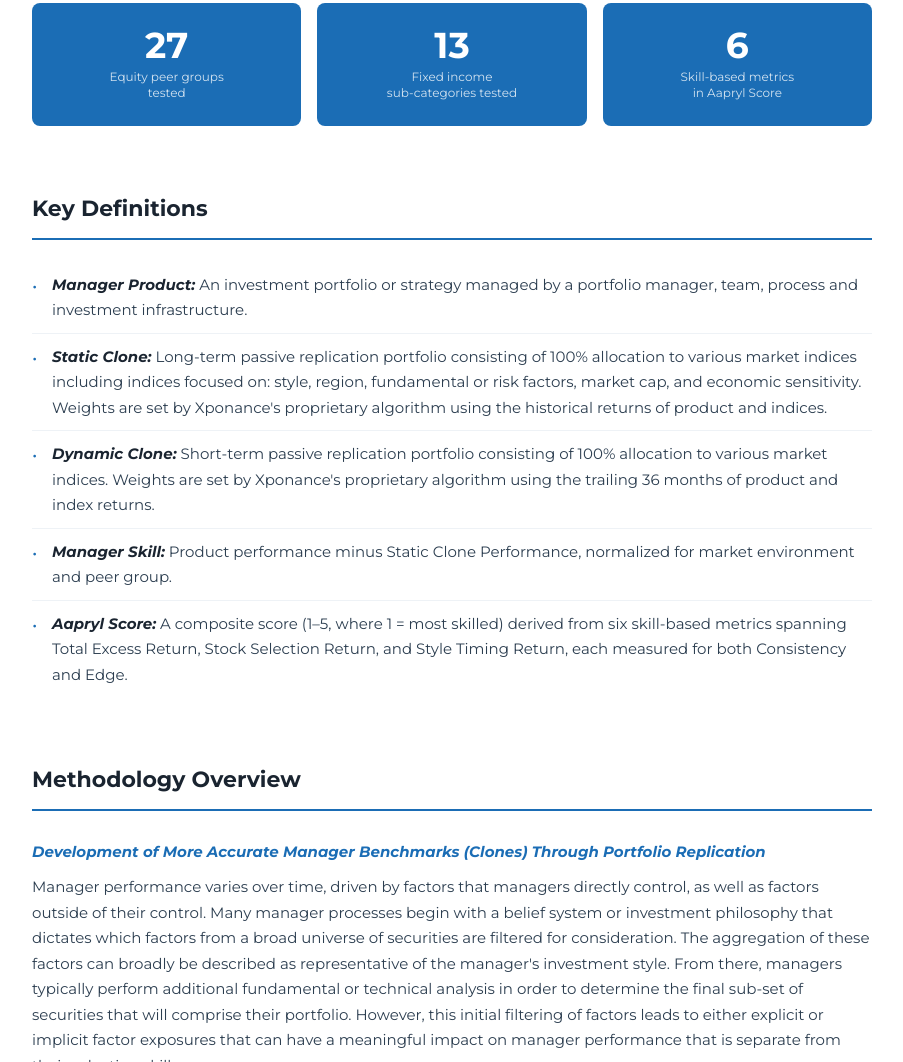
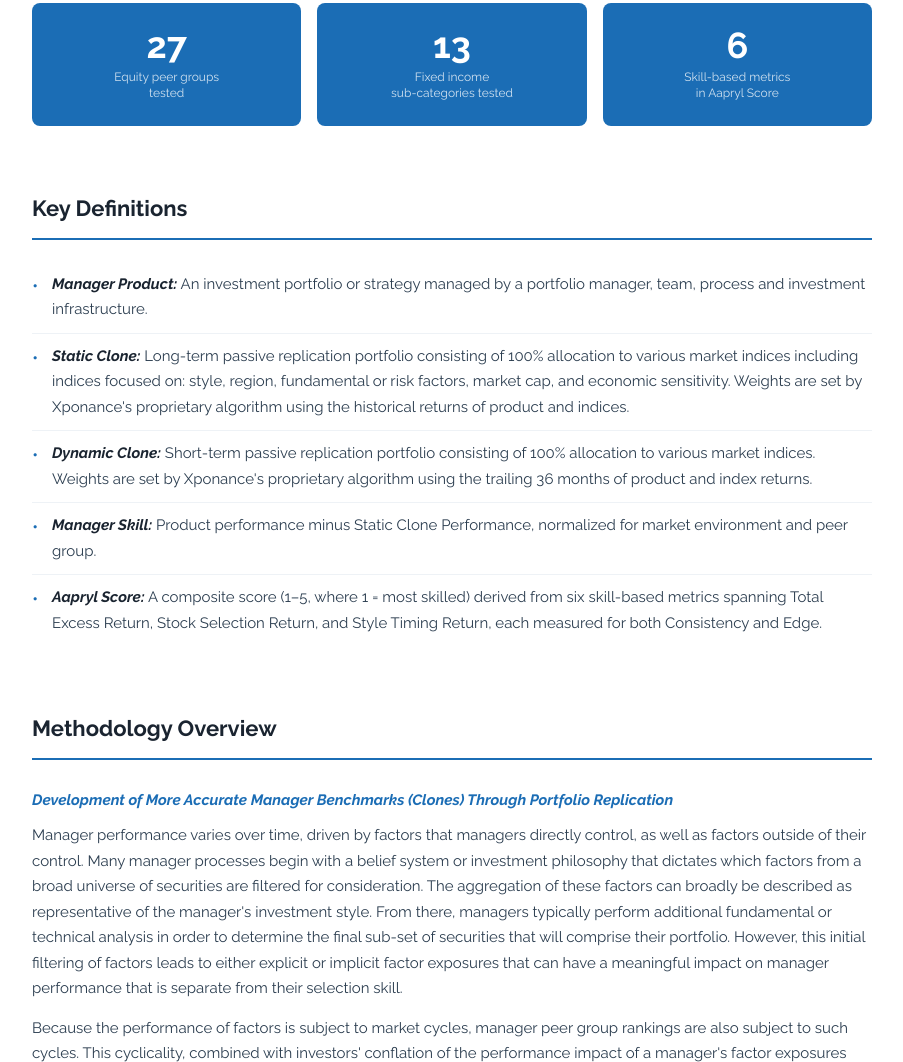
Before and after one commit to Bhimpele81/Aapryl-Efficacy, a plain HTML site: page index.html in a window 1280 px wide. Shown: the part 736-1798 px from the top of the page, without its empty margins (318-1221 px from the left). Drawn offline with nearby package versions, Linux system fonts and the light colour scheme.

Commit message:
Switch font from Montserrat to Raleway
Co-Authored-By: Claude Sonnet 4.6 <noreply@anthropic.com>

```diff
--- a/index.html
+++ b/index.html
@@ -7,7 +7,7 @@
   <link rel="icon" type="image/jpeg" href="favicon.jpg" />
   <link rel="preconnect" href="https://fonts.googleapis.com" />
   <link rel="preconnect" href="https://fonts.gstatic.com" crossorigin />
-  <link href="https://fonts.googleapis.com/css2?family=Montserrat:ital,wght@0,400;0,500;0,600;0,700;0,800;1,400;1,600;1,700&display=swap" rel="stylesheet" />
+  <link href="https://fonts.googleapis.com/css2?family=Raleway:ital,wght@0,400;0,500;0,600;0,700;0,800;1,400;1,600;1,700&display=swap" rel="stylesheet" />
   <script src="https://cdn.jsdelivr.net/npm/chart.js@4.4.0/dist/chart.umd.min.js"></script>
   <style>
     /* ─── Reset & Base ─────────────────────────────────────────────── */
@@ -32,7 +32,7 @@
     html { scroll-behavior: smooth; }
 
     body {
-      font-family: "Montserrat", "Segoe UI", Arial, Helvetica, sans-serif;
+      font-family: "Raleway", "Segoe UI", Arial, Helvetica, sans-serif;
       font-size: 15px;
       line-height: 1.7;
       color: var(--text);
```
